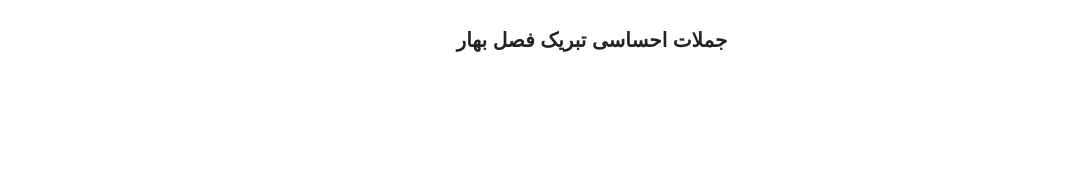
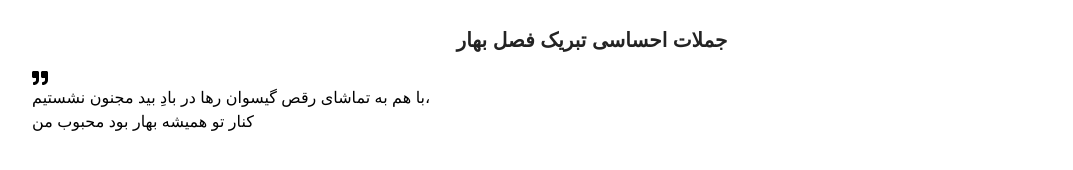
Before and after one commit to NazifaRahimy/spring, a Next.js app: page /poems in a window 1280 px wide. Shown: the part 1641-1811 px from the top of the page, without its empty margins (48-1121 px from the left). Before the commit the page ends 1751 px from the top, so only its background shows below. Built offline with nearby package versions, Linux system fonts and the light colour scheme.

Commit message:
Add testimonial quote box component structure

```diff
--- a/src/app/poems/page.tsx
+++ b/src/app/poems/page.tsx
@@ -30,6 +30,11 @@ const Poems = () => {
                 <p className="text-xl font-normal px-3">با گرمی نفس‌ هایت جانی دوباره گیرم</p>
             </div>
             <h2 className="mt-10 text-center mb-4 text-[#232323] font-semibold text-xl">جملات احساسی تبریک فصل بهار</h2>
+            <div >
+                <div ><FaQuoteRight /></div>
+                <p>با هم به تماشای رقص گیسوان رها در بادِ بید مجنون نشستیم،</p>
+                <p >کنار تو همیشه بهار بود محبوب من</p>
+            </div>
         </div>
       );
 }
```
